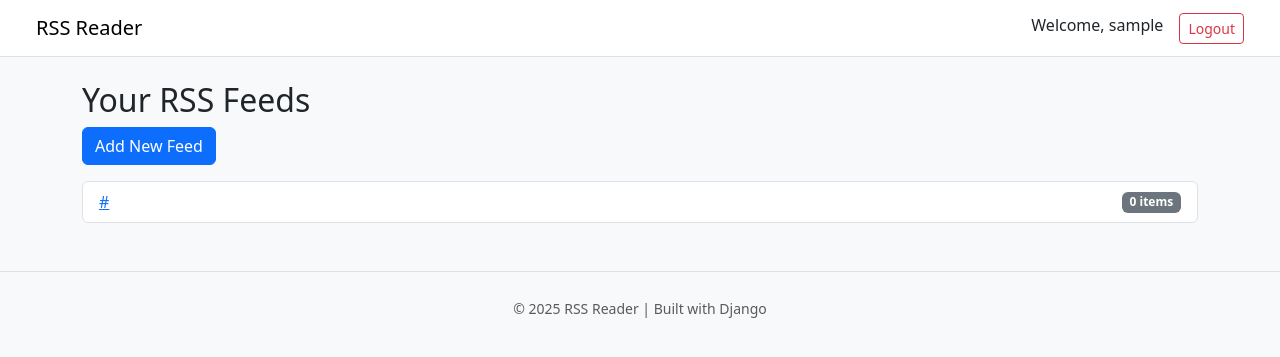
After one commit to gil-ss/django-rss-reader, a Django app: page / in a window 1280 px wide. The commit adds this page. Shown: the top 357 px of the page. Run offline with Django 5.2, Linux system fonts and the light colour scheme; a user stored in the database is signed in; tables that the repository leaves empty hold one stand-in row (values such as "Sample post").

Commit message:
feat(feed): Display readable feed title, links, and images with improved layout and pagination.

```diff
--- a/feeds/models.py
+++ b/feeds/models.py
@@ -6,6 +6,7 @@ User = get_user_model()
 class RSSFeed(models.Model):
     user = models.ForeignKey(User, on_delete=models.CASCADE, related_name="feeds")
     url = models.URLField()
+    title = models.CharField(max_length=255, blank=True)
     def __str__(self):
         return self.url
 
@@ -15,5 +16,7 @@ class RSSItem(models.Model):
     title = models.CharField(max_length=200)
     description = models.TextField()
     pub_date = models.DateTimeField()
+    link = models.URLField(blank=True, null=True)
+    image_url = models.URLField(blank=True, null=True)
     def __str__(self):
         return self.title
--- /dev/null
+++ b/feeds/templates/feeds/feed_list.html
@@ -0,0 +1,19 @@
+{% extends "base.html" %}
+{% block content %}
+<h2>Your RSS Feeds</h2>
+
+<a href="{% url 'feed-add' %}" class="btn btn-primary mb-3">Add New Feed</a>
+
+{% if feeds %}
+    <ul class="list-group">
+        {% for feed in feeds %}
+            <li class="list-group-item d-flex justify-content-between align-items-center">
+                <a href="{% url 'feed-detail' feed.pk %}">{{ feed.url }}</a>
+                <span class="badge bg-secondary">{{ feed.items.count }} items</span>
+            </li>
+        {% endfor %}
+    </ul>
+{% else %}
+    <p>No feeds added yet.</p>
+{% endif %}
+{% endblock %}
--- /dev/null
+++ b/feeds/urls.py
@@ -0,0 +1,8 @@
+from django.urls import path
+from feeds.views.feed import FeedListView, FeedCreateView, FeedDetailView
+
+urlpatterns = [
+    path("", FeedListView.as_view(), name="feed-list"),
+    path("add/", FeedCreateView.as_view(), name="feed-add"),
+    path("<int:pk>/", FeedDetailView.as_view(), name="feed-detail"),
+]
--- /dev/null
+++ b/feeds/views/feed.py
@@ -0,0 +1,115 @@
+from django.contrib.auth.mixins import LoginRequiredMixin
+from django.views.generic import ListView, CreateView, DetailView
+from django.urls import reverse_lazy
+from feeds.models import RSSFeed
+from feeds.services import parse_and_save_feed
+from django.core.paginator import Paginator
+
+
+class FeedListView(LoginRequiredMixin, ListView):
+    """
+    View that displays all RSS feeds associated with the currently authenticated user.
+
+    Attributes:
+        model (Model): The Django model associated with this view.
+        template_name (str): The path to the HTML template.
+        context_object_name (str): The name of the object list in the template context.
+
+    Methods:
+        get_queryset(): Returns only the feeds owned by the current user.
+    """
+    model = RSSFeed
+    template_name = "feeds/feed_list.html"
+    context_object_name = "feeds"
+
+    def get_queryset(self):
+        """
+        Filters the feed list to include only those that belong to the current user.
+
+        Returns:
+            QuerySet: A queryset of RSSFeed objects.
+        """
+        return RSSFeed.objects.filter(user=self.request.user)
+
+
+class FeedCreateView(LoginRequiredMixin, CreateView):
+    """
+    View that allows a logged-in user to add a new RSS feed.
+
+    On successful creation, it triggers the parsing and storage of items from the feed.
+
+    Attributes:
+        model (Model): The Django model used for creating a new instance.
+        fields (list): The fields to be included in the form.
+        template_name (str): The path to the HTML template.
+        success_url (str): URL to redirect to after successful creation.
+
+    Methods:
+        form_valid(form): Attaches user and triggers feed parsing.
+    """
+    model = RSSFeed
+    fields = ["url"]
+    template_name = "feeds/feed_form.html"
+    success_url = reverse_lazy("feed-list")
+
+    def form_valid(self, form):
+        """
+        Called when the submitted form is valid.
+
+        Args:
+            form (ModelForm): The validated form instance.
+
+        Returns:
+            HttpResponse: The HTTP response after processing.
+        """
+        form.instance.user = self.request.user
+        response = super().form_valid(form)
+        parse_and_save_feed(self.object)
+        return response
+
+
+class FeedDetailView(LoginRequiredMixin, DetailView):
+    """
+    View that shows a single RSS feed and its associated items, with pagination.
+
+    Attributes:
+        model (Model): The Django model for the detail view.
+        template_name (str): The HTML template used to render the view.
+        context_object_name (str): The name of the feed in the template context.
+
+    Methods:
+        get_queryset(): Limits access to feeds owned by the current user.
+        get_context_data(**kwargs): Adds paginated items to the context.
+    """
+    model = RSSFeed
+    template_name = "feeds/feed_detail.html"
+    context_object_name = "feed"
+
+    def get_queryset(self):
+        """
+        Ensures the user can only view their own feeds.
+
+        Returns:
+            QuerySet: Filtered queryset of RSSFeed objects.
+        """
+        return RSSFeed.objects.filter(user=self.request.user)
+
+    def get_context_data(self, **kwargs):
+        """
+        Adds paginated RSS items to the context.
+
+        Args:
+            **kwargs: Additional keyword arguments.
+
+        Returns:
+            dict: Context data for the template.
+        """
+        context = super().get_context_data(**kwargs)
+        items = self.object.items.all().order_by("-pub_date")
+        paginator = Paginator(items, 5)  # Show 5 items per page
+
+        page_number = self.request.GET.get("page")
+        page_obj = paginator.get_page(page_number)
+
+        context["page_obj"] = page_obj
+        return context
--- a/rssreader/urls.py
+++ b/rssreader/urls.py
@@ -15,7 +15,7 @@ Including another URLconf
     2. Add a URL to urlpatterns:  path('blog/', include('blog.urls'))
 """
 from django.contrib import admin
-from django.urls import path
+from django.urls import path, include
 from feeds.views.auth import SignUpView
 from django.contrib.auth import views as auth_views
 
@@ -27,4 +27,7 @@ urlpatterns = [
     path("signup/", SignUpView.as_view(), name="signup"),
     path("login/", auth_views.LoginView.as_view(), name="login"),
     path("logout/", auth_views.LogoutView.as_view(), name="logout"),
+
+    # Feeds
+    path("", include("feeds.urls")),
 ]
--- a/templates/base.html
+++ b/templates/base.html
@@ -1,4 +1,5 @@
 <!DOCTYPE html>
+{% load tz %}
 <html lang="en">
 <head>
     <meta charset="UTF-8">
@@ -30,5 +31,8 @@
 </div>
 
 <script src="https://cdn.jsdelivr.net/npm/bootstrap@5.3.0/dist/js/bootstrap.bundle.min.js"></script>
+<footer class="text-center py-4 mt-5 border-top text-muted">
+    <small>© {{ now|default:"2025" }} RSS Reader | Built with Django</small>
+</footer>
 </body>
 </html>
```
Also changed, not shown: feeds/services/rss_parser.py (+33 -10 lines), feeds/templates/feeds/feed_detail.html (added, +60 -0 lines), feeds/templates/feeds/feed_form.html (added, +9 -0 lines), feeds/migrations/0003_rssitem_image_url_rssitem_link.py (added), feeds/migrations/0004_rssfeed_title.py (added).
